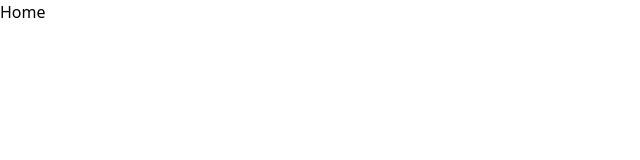
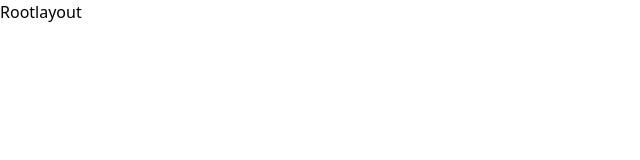
Before and after one commit to nahidulhasan4/fulleco_website, a React (Vite) app: page / in a window 1280 px wide. Shown: the top 160 px of the page, without its empty margins (0-640 px from the left). Built offline with nearby package versions, Linux system fonts and the light colour scheme.

Commit message:
here add some component

```diff
--- a/src/App.jsx
+++ b/src/App.jsx
@@ -8,12 +8,13 @@ import {
 } from "react-router-dom";
 import Home from "./pages/Home";
 import About from "./pages/About";
+import Rootlayout from "./component/layout/Rootlayout";
 // import Contact from "./pages/Contact";
 
 const router = createBrowserRouter(
   createRoutesFromElements(
     <Route>
-      <Route path="/" element={<Home />} />
+      <Route path="/" element={<Rootlayout />} />
       <Route path="/about" element={<About />} />
 
     </Route>,
--- /dev/null
+++ b/src/component/layout/Rootlayout.jsx
@@ -0,0 +1,9 @@
+import React from 'react'
+
+const Rootlayout = () => {
+  return (
+    <div>Rootlayout</div>
+  )
+}
+
+export default Rootlayout
```
